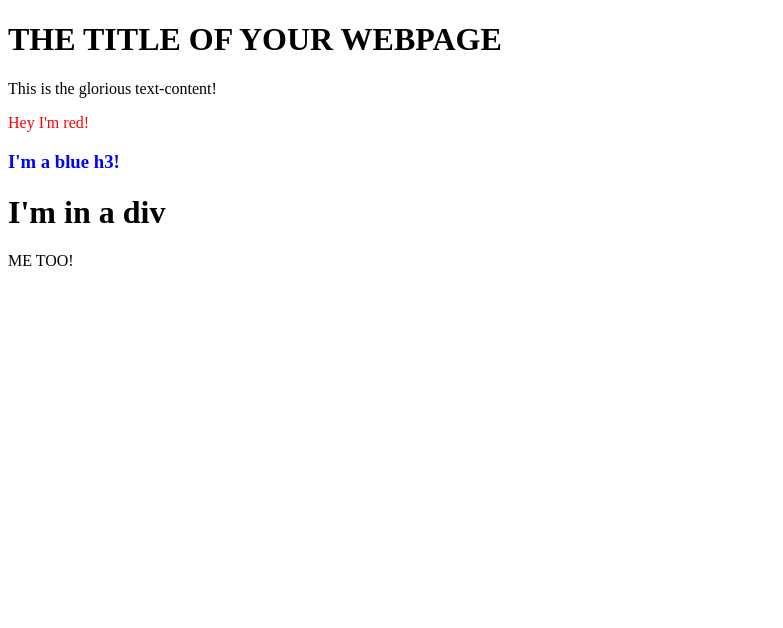
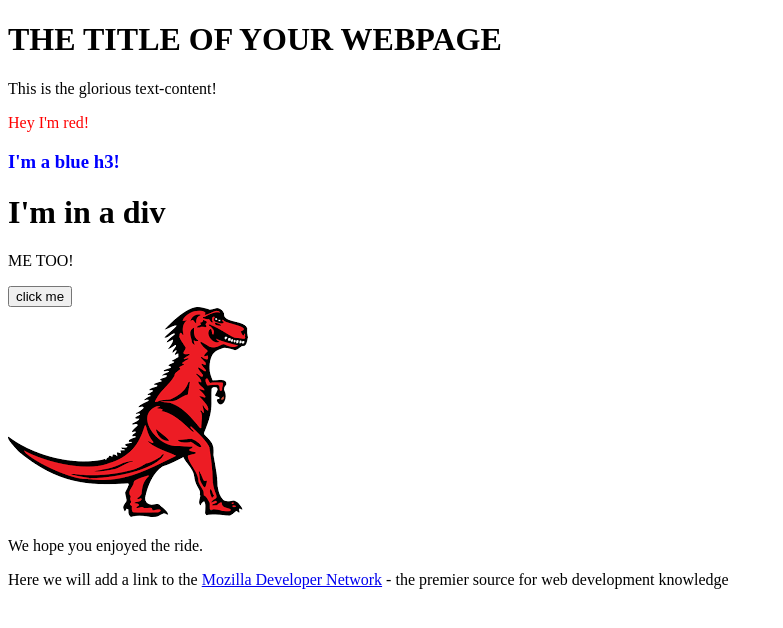
Before and after one commit to A-Alviento/odin, a plain HTML site: page javascript/foundations-dom/index.html in a window 1280 px wide. Shown: the whole page, without its empty margins (0-783 px from the left). Drawn offline with Linux system fonts and the light colour scheme.

Commit message:
Update foundations-dom

```diff
--- a/javascript/foundations-dom/index.html
+++ b/javascript/foundations-dom/index.html
@@ -4,10 +4,50 @@
     <meta charset="utf-8" />
     <title>Foundations DOM</title>
     <script src="script.js" defer></script>
+    <style>
+      .highlight {
+        color: white;
+        background-color: black;
+        padding: 10px;
+        width: 250px;
+        text-align: center;
+      }
+    </style>
   </head>
 
   <body>
     <h1>THE TITLE OF YOUR WEBPAGE</h1>
     <div id="container"></div>
+    <button id="btn">click me</button>
+
+    <section>
+      <img
+        src="dinosaur.png"
+        alt="A red Tyrannosaurus Rex: A two legged dinosaur standing upright like a human, with small arms, and a large head with lots of sharp teeth."
+      />
+      <p>
+        Here we will add a link to the
+        <a href="https://www.mozilla.org/">Mozilla homepage</a>
+      </p>
+    </section>
+    <script>
+      const link = document.querySelector("a");
+      link.textContent = "Mozilla Developer Network";
+      link.href = "https://developer.mozilla.org";
+
+      const sect = document.querySelector("section");
+      const para = document.createElement("p");
+      para.textContent = "We hope you enjoyed the ride.";
+
+      sect.appendChild(para);
+
+      const text = document.createTextNode(
+        " - the premier source for web development knowledge"
+      );
+      const linkPara = document.querySelector("p");
+      linkPara.appendChild(text);
+
+      sect.appendChild(linkPara);
+    </script>
   </body>
 </html>
--- a/javascript/foundations-dom/script.js
+++ b/javascript/foundations-dom/script.js
@@ -28,3 +28,8 @@ div.appendChild(headerOne);
 div.appendChild(paragraphTwo);
 
 container.appendChild(div);
+
+const btn = document.querySelector("#btn");
+btn.addEventListener("click", function (e) {
+  e.target.style.background = "blue";
+});
```
Also changed, not shown: javascript/foundations-dom/dinosaur.png (added).
